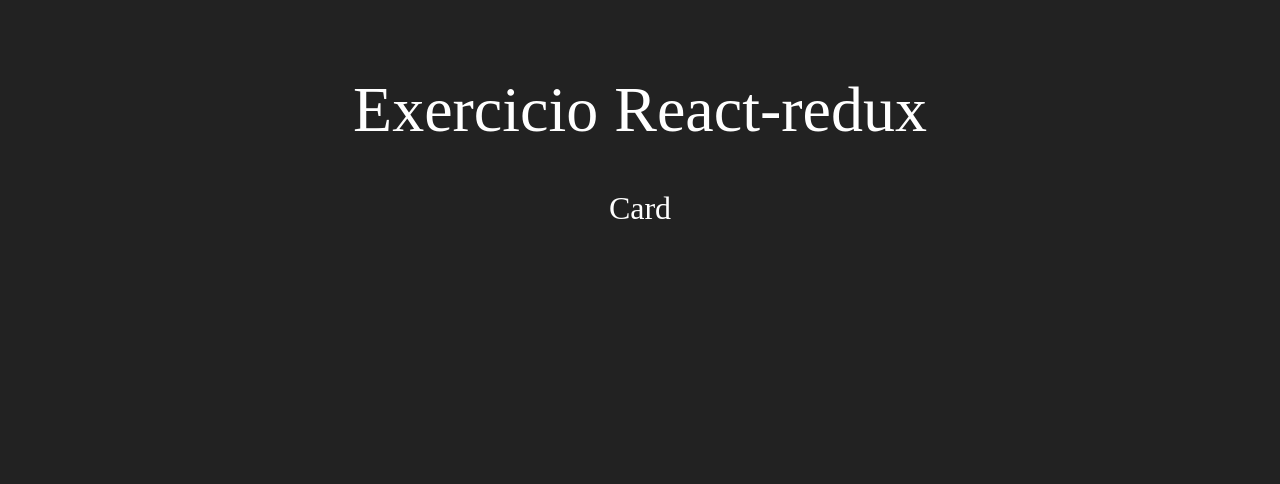
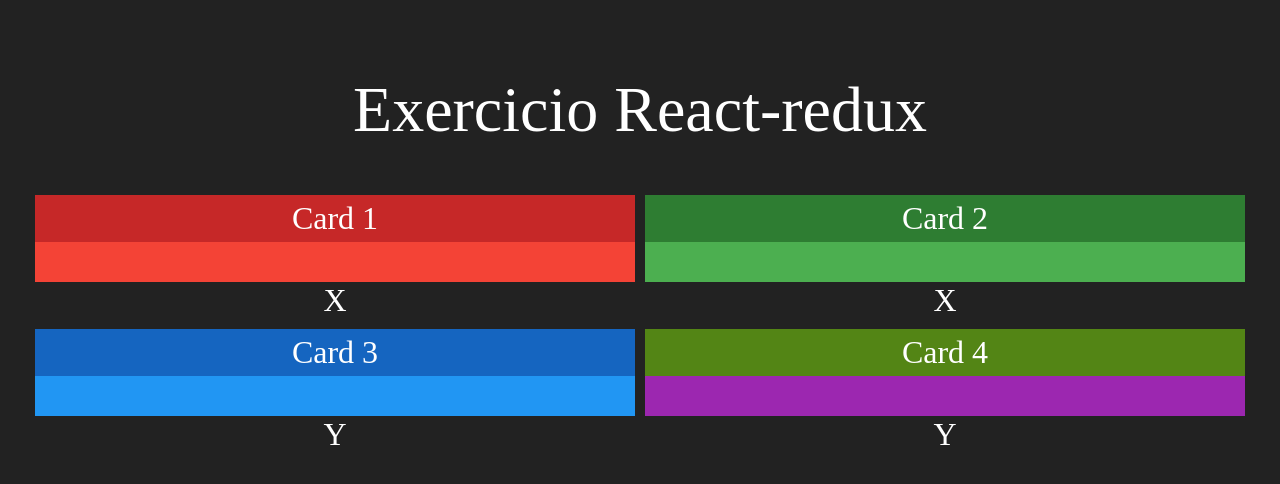
Before and after one commit to BrenoOliveira2002/redux-simples, a React (Create React App) app: page / in a window 1280 px wide. Shown: the top 484 px of the page. Built offline with nearby package versions, Linux system fonts and the light colour scheme.

Commit message:
card component

```diff
--- a/src/App.css
+++ b/src/App.css
@@ -2,7 +2,8 @@
 
   display: flex;
   flex-direction: column;
-  align-items: center;
+  align-items: stretch;
+  text-align: center;
 }
 
 h1 {
--- a/src/App.js
+++ b/src/App.js
@@ -7,8 +7,12 @@
     <div className="App">
       <h1> Exercicio React-redux</h1>
       <div className='linha'>
-      <Card> </Card>
-
+      <Card title="Card 1" red> X </Card>
+      <Card title="Card 2" green> X </Card>
+      </div>
+      <div className='linha'>
+      <Card title="Card 3" blue> Y </Card>
+      <Card title="Card 4" purple > Y </Card>
       </div>
     </div>
   );
--- a/src/components/Card.css
+++ b/src/components/Card.css
@@ -0,0 +1,32 @@
+.Card {
+    flex: 1;
+    display: flex;
+    flex-direction: column;
+    margin: 5px;
+}
+
+.Card .Header {
+    display: flex;
+    justify-content: center;
+}
+
+.Card .Header .Title {
+    flex: 1;
+    padding: 5px;
+}
+
+.Card .Content {
+    padding: 20px;
+}
+
+.Card.Red .Header {color: #FFF; background-color: #c62828;}
+.Card.Red .Content { background-color: #f44336;}
+
+.Card.Blue .Header {color: #FFF; background-color: #1565c0;}
+.Card.Blue .Content { background-color: #2196f3;}
+
+.Card.Green .Header {color: #FFF; background-color: #2e7d32;}
+.Card.Green .Content { background-color: #4caf50;}
+
+.Card.Purple .Header {color: #FFF; background-color: #6a1b;}
+.Card.Purple .Content { background-color: #9c27b0;}
--- a/src/components/Card.jsx
+++ b/src/components/Card.jsx
@@ -1,14 +1,34 @@
 import './Card.css';
 import React from 'react';
 
+function getColor(props) {
+
+    if(props.red) return "Red"
+    if(props.green) return "Green"
+    if(props.blue) return "Blue"
+    if(props.purple) return "Purple"
+    return ""
+
+}
+
 export default props => {
-    return(
+    return (
 
-        <div>
+        <div className={`Card ${getColor(props)}`}>
+            <div className="Header">
 
-            Card
+                <span className="Title"> {props.title}
 
+                </span>
+
+            </div>
+
+            <div>
+                <div className="Content"></div>
+                {props.children}
+
+            </div>
         </div>
 
-)
-    }
+    )
+}
```
